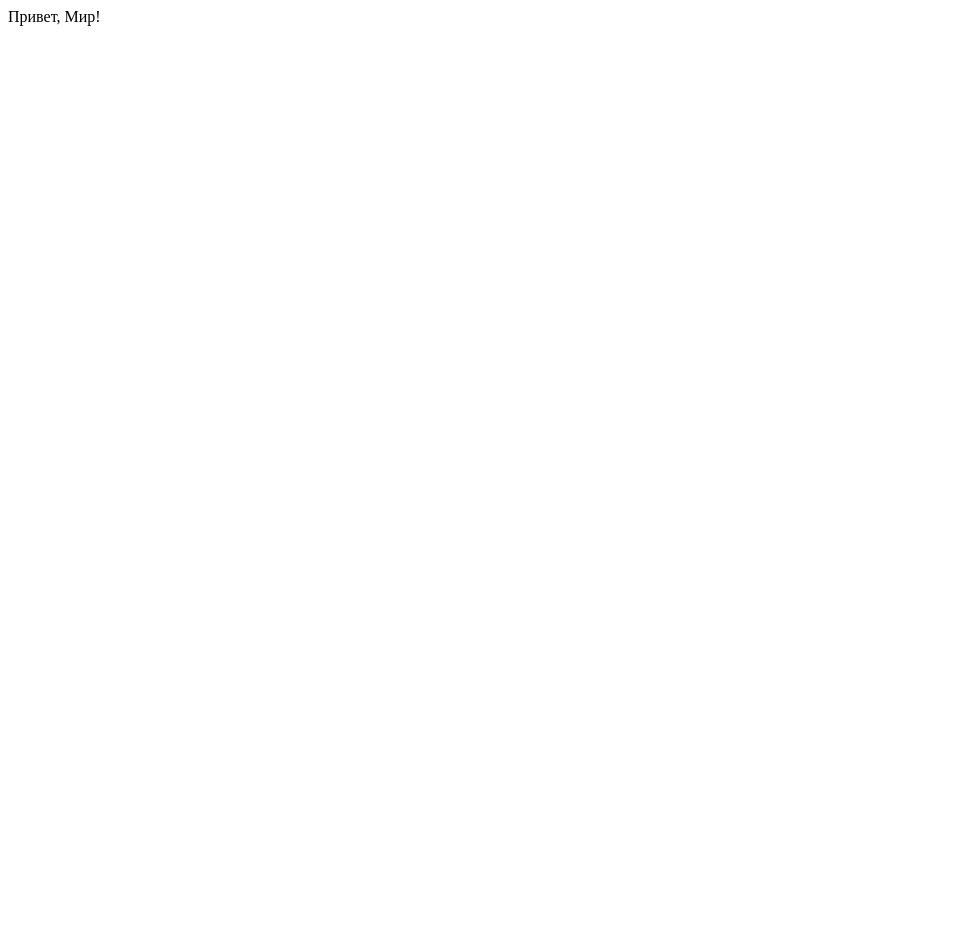
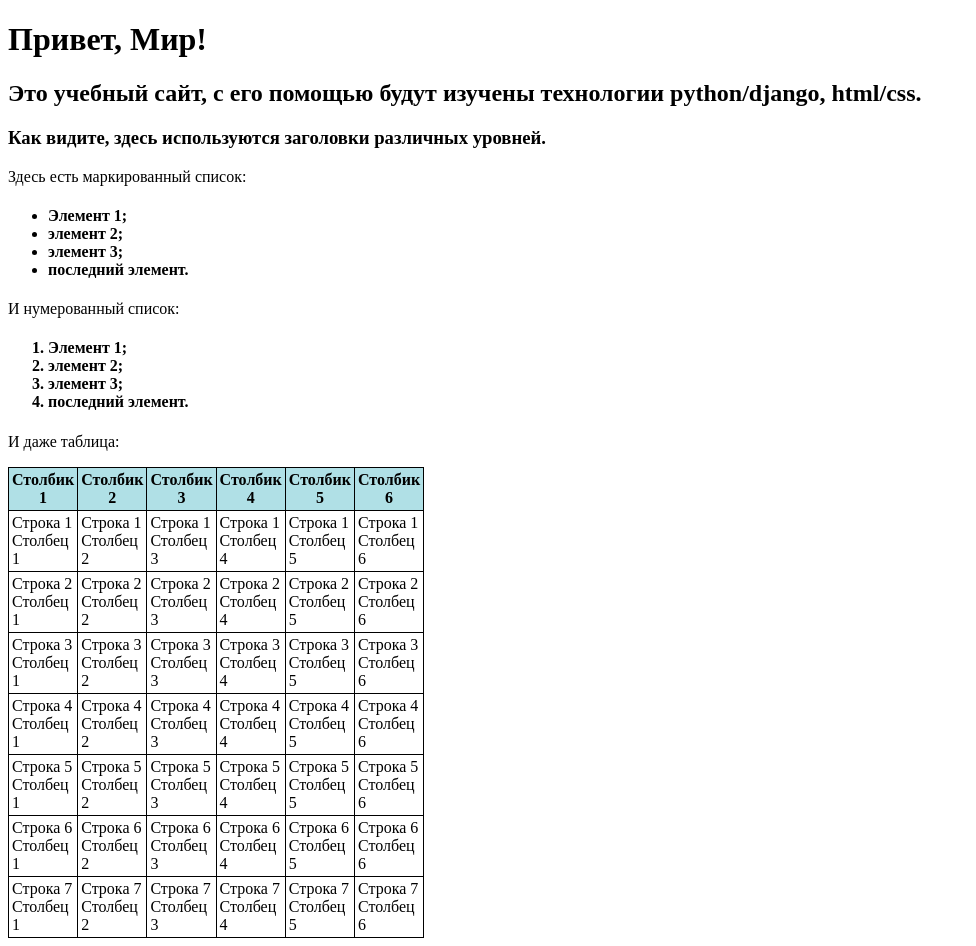
Before and after one commit to DobPasha/MyProject, a Django app: page / in a window 1280 px wide. Before the commit the part shown is almost empty. Shown: the whole page, without its empty margins (0-976 px from the left). Before the commit the page ends 26 px from the top, so only its background shows below. Run offline with Django 4.2, Linux system fonts and the light colour scheme.

Commit message:
add settings in html and css files

```diff
--- a/LAB2/firstwebpage/firstwebpage/settings.py
+++ b/LAB2/firstwebpage/firstwebpage/settings.py
@@ -55,7 +55,7 @@ ROOT_URLCONF = 'firstwebpage.urls'
 TEMPLATES = [
     {
         'BACKEND': 'django.template.backends.django.DjangoTemplates',
-        'DIRS': [],
+        'DIRS': [BASE_DIR / 'flatpages/templates'],
         'APP_DIRS': True,
         'OPTIONS': {
             'context_processors': [
--- a/LAB2/firstwebpage/firstwebpage/urls.py
+++ b/LAB2/firstwebpage/firstwebpage/urls.py
@@ -20,5 +20,7 @@ from django.urls import path
 from flatpages import views
 
 urlpatterns = [
+    path('admin/', admin.site.urls),
     path('', views.home, name='home'),
+    path('hello/',views.home)
 ]
--- a/LAB2/firstwebpage/flatpages/templates/index.html
+++ b/LAB2/firstwebpage/flatpages/templates/index.html
@@ -1,10 +1,101 @@
 <!DOCTYPE html>
-<html lang="en">
-<head>
-  <meta charset="UTF-8">
-  <title>$Title$</title>
-</head>
-<body>
-$END$
-</body>
+<html>
+    <head>
+        <title>Привет, Мир!</title>
+        <link rel="stylesheet" type="text/css" href="style.css">
+    </head>
+    <body>
+        <h1>Привет, Мир!</h1>
+        <h2>Это учебный сайт, с его помощью будут изучены технологии
+            python/django, html/css.</h2>
+        <h3>Как видите, здесь используются заголовки различных
+            уровней.</h3>
+        <p>Здесь есть маркированный список:</p>
+        <h4>
+		<ul>
+            <li>Элемент 1;</li>
+            <li>элемент 2;</li>
+            <li>элемент 3;</li>
+            <li>последний элемент.</li>
+        </ul>
+		</h4>
+        <p>И нумерованный список:</p>
+        <h4>
+		<ol>
+            <li>Элемент 1;</li>
+            <li>элемент 2;</li>
+            <li>элемент 3;</li>
+            <li>последний элемент.</li>
+        </ol>
+		</h4>
+        <p>И даже таблица:</p>
+        <table style="border: none">
+            <thead>
+                <tr>
+                    <th>Столбик 1</th>
+                    <th>Столбик 2</th>
+                    <th>Столбик 3</th>
+                    <th>Столбик 4</th>
+                    <th>Столбик 5</th>
+                    <th>Столбик 6</th>
+                </tr>
+            </thead>
+            <tr>
+                <td>Строка 1 Столбец 1</td>
+                <td>Строка 1 Столбец 2</td>
+                <td>Строка 1 Столбец 3</td>
+                <td>Строка 1 Столбец 4</td>
+                <td>Строка 1 Столбец 5</td>
+                <td>Строка 1 Столбец 6</td>
+            </tr>
+            <tr>
+                <td>Строка 2 Столбец 1</td>
+                <td>Строка 2 Столбец 2</td>
+                <td>Строка 2 Столбец 3</td>
+                <td>Строка 2 Столбец 4</td>
+                <td>Строка 2 Столбец 5</td>
+                <td>Строка 2 Столбец 6</td>
+            </tr>
+            <tr>
+                <td>Строка 3 Столбец 1</td>
+                <td>Строка 3 Столбец 2</td>
+                <td>Строка 3 Столбец 3</td>
+                <td>Строка 3 Столбец 4</td>
+                <td>Строка 3 Столбец 5</td>
+                <td>Строка 3 Столбец 6</td>
+            </tr>
+            <tr>
+                <td>Строка 4 Столбец 1</td>
+                <td>Строка 4 Столбец 2</td>
+                <td>Строка 4 Столбец 3</td>
+                <td>Строка 4 Столбец 4</td>
+                <td>Строка 4 Столбец 5</td>
+                <td>Строка 4 Столбец 6</td>
+            </tr>
+            <tr>
+                <td>Строка 5 Столбец 1</td>
+                <td>Строка 5 Столбец 2</td>
+                <td>Строка 5 Столбец 3</td>
+                <td>Строка 5 Столбец 4</td>
+                <td>Строка 5 Столбец 5</td>
+                <td>Строка 5 Столбец 6</td>
+            </tr>
+            <tr>
+                <td>Строка 6 Столбец 1</td>
+                <td>Строка 6 Столбец 2</td>
+                <td>Строка 6 Столбец 3</td>
+                <td>Строка 6 Столбец 4</td>
+                <td>Строка 6 Столбец 5</td>
+                <td>Строка 6 Столбец 6</td>
+            </tr>
+            <tr>
+                <td>Строка 7 Столбец 1</td>
+                <td>Строка 7 Столбец 2</td>
+                <td>Строка 7 Столбец 3</td>
+                <td>Строка 7 Столбец 4</td>
+                <td>Строка 7 Столбец 5</td>
+                <td>Строка 7 Столбец 6</td>
+            </tr>
+        </table>
+    </body>
 </html>
--- a/LAB2/firstwebpage/flatpages/templates/style.css
+++ b/LAB2/firstwebpage/flatpages/templates/style.css
@@ -0,0 +1,11 @@
+TABLE {
+    width: 300px; /* Ширина таблицы */
+    border-collapse: collapse; /* Убираем двойные линии между ячейками */
+   }
+   TD, TH {
+    padding: 3px; /* Поля вокруг содержимого таблицы */
+    border: 1px solid black; /* Параметры рамки */
+   }
+   TH {
+    background: #b0e0e6; /* Цвет фона */
+   }
--- a/LAB2/firstwebpage/flatpages/views.py
+++ b/LAB2/firstwebpage/flatpages/views.py
@@ -2,5 +2,8 @@ from django.shortcuts import render
 from django.http import HttpResponse
 # Create your views here.
 
+def hello(request):
+    return HttpResponse("Привет, Мир!",content_type="text/plan", charset='UTF-8')
+
 def home(request):
-    return HttpResponse("Привет, Мир!")
+    return render(request, 'index.html')
```
